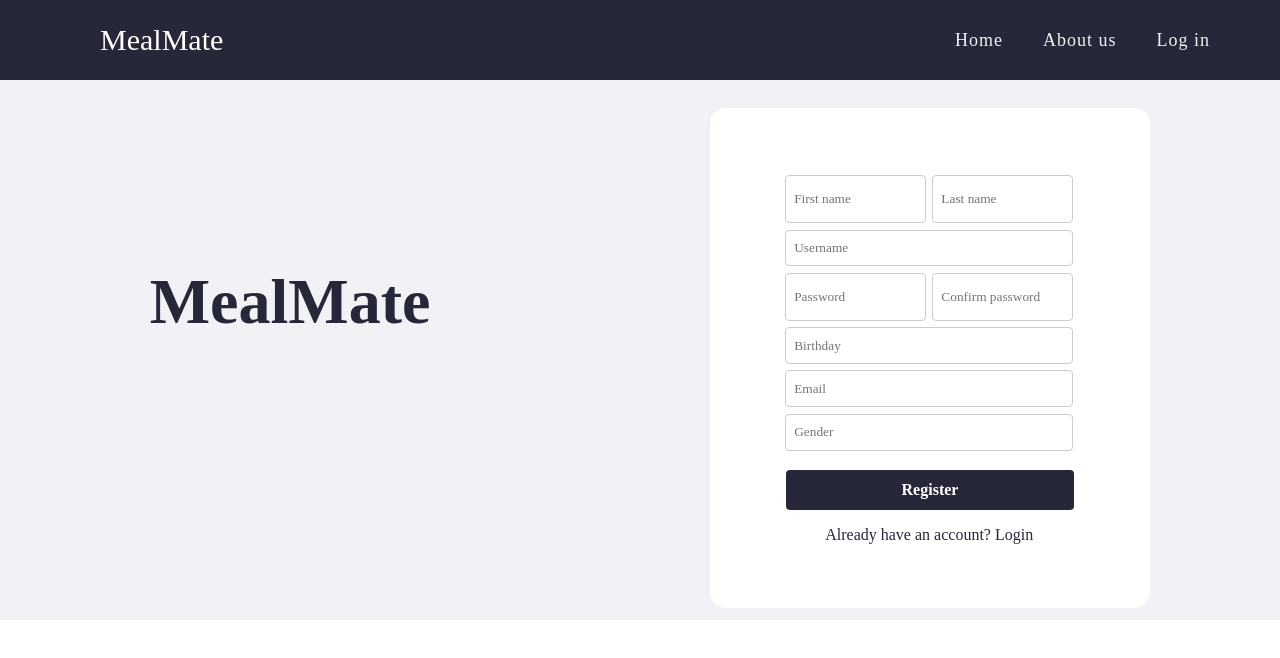
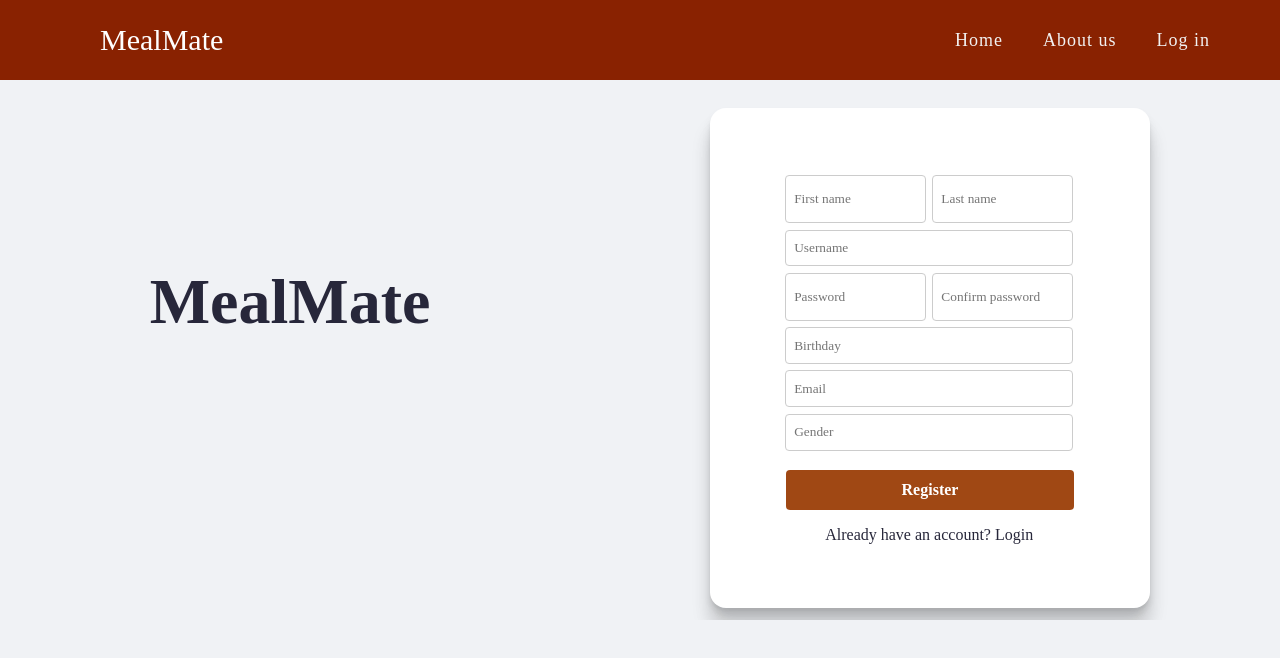
Before and after one commit to doyoon1/Meal-Planner, a React (Create React App) app: page /Register in a window 1280 px wide. Shown: the top 658 px of the page. Built offline with nearby package versions, Linux system fonts and the light colour scheme; a web font is replaced by a local one.

Commit message:
Update files with new changes

```diff
--- a/src/styles/About.css
+++ b/src/styles/About.css
@@ -5,6 +5,9 @@ section {
   padding: 1rem 1rem;
   margin-bottom: 20rem;
   border-radius: 16px;
+  box-shadow: 0 2.8px 2.2px rgba(0, 0, 0, 0.034),
+    0 6.7px 5.3px rgba(0, 0, 0, 0.048), 0 5.5px 10px rgba(0, 0, 0, 0.06),
+    0 22.3px 17.9px rgba(0, 0, 0, 0.072), 0 20px 20px rgba(0, 0, 0, 0.12);
 }
 
 h1 {
@@ -13,7 +16,7 @@ h1 {
 }
 
 p {
-  font-size: .6rem;
+  font-size: 0.6rem;
 }
 
 @media (min-width: 600px) {
--- a/src/styles/Forgot.css
+++ b/src/styles/Forgot.css
@@ -15,10 +15,13 @@
   margin-top: 5rem;
   padding: 1rem;
   border-radius: 16px;
+  box-shadow: 0 2.8px 2.2px rgba(0, 0, 0, 0.034),
+    0 6.7px 5.3px rgba(0, 0, 0, 0.048), 0 5.5px 10px rgba(0, 0, 0, 0.06),
+    0 22.3px 17.9px rgba(0, 0, 0, 0.072), 0 20px 20px rgba(0, 0, 0, 0.12);
 }
 
 p {
-  font-size: .5rem;
+  font-size: 0.5rem;
   margin-top: 1rem;
 }
 
@@ -46,10 +49,15 @@ button {
   height: 2rem;
   font-size: 1rem;
   font-weight: bold;
-  background-color: #27273a;
+  background-color: #a04814;
   color: #fff;
   margin: 0 0.1rem;
   cursor: pointer;
+}
+
+button:hover {
+  background-color: #892201;
+  transition: 0.35s cubic-bezier(0.68, -0.55, 0.265, 1.55);
 }
 
 @media (min-width: 600px) {
@@ -101,7 +109,7 @@ button {
     height: 2rem;
     font-size: 1rem;
     font-weight: bold;
-    background-color: #27273a;
+    background-color: #a04814;
     color: #fff;
     margin: 0 0.1rem;
     cursor: pointer;
@@ -154,10 +162,10 @@ button {
     border-radius: 4px;
     border: none;
     width: 8.9rem;
-    height: 2rem;
+    height: 2.5rem;
     font-size: 1rem;
     font-weight: bold;
-    background-color: #27273a;
+    background-color: #a04814;
     color: #fff;
     margin: 0 0.1rem;
     cursor: pointer;
--- a/src/styles/Home.css
+++ b/src/styles/Home.css
@@ -1,3 +1,7 @@
+body {
+  background-color: #f0f2f5;
+}
+
 .showcase {
   width: 100%;
   height: 590px;
@@ -16,7 +20,7 @@
 }
 
 .actions .btn {
-  background-color: #000;
+  background-color: #a04814;
   height: 2.5rem;
   width: 15rem;
   font-size: 1rem;
@@ -56,7 +60,7 @@
 
 footer {
   height: 100px;
-  background-color: #27273a;
+  background-color: #892201;
   color: #fff;
 }
 
@@ -73,8 +77,6 @@ footer {
     background-size: cover;
     background-position: center;
   }
-
-
 
   .actions {
     flex-direction: column;
@@ -145,7 +147,7 @@ footer {
     width: 15rem;
     border-radius: 16px;
     font-size: 3rem;
-    padding: .5rem;
+    padding: 0.5rem;
   }
 
   .title button {
@@ -153,9 +155,13 @@ footer {
     color: #fff;
     height: 2.5rem;
     width: 6rem;
-    padding: .5rem;
+    padding: 0.5rem;
     border-radius: 16px;
-    font-size: .7rem;
+    font-size: 0.7rem;
+  }
+
+  .title button:hover {
+    background-color: #892301;
   }
 }
 
@@ -202,7 +208,7 @@ footer {
     width: 25rem;
     border-radius: 16px;
     font-size: 4rem;
-    padding: .5rem;
+    padding: 0.5rem;
   }
 
   .title button {
@@ -215,6 +221,9 @@ footer {
     font-size: 1.3rem;
   }
 
+  .title button:hover {
+    background-color: #892301;
+  }
 }
 
 @media (min-width: 1000px) {
@@ -242,7 +251,7 @@ footer {
     width: 25rem;
     border-radius: 16px;
     font-size: 5rem;
-    padding: .5rem;
+    padding: 0.5rem;
   }
 
   .title button {
@@ -255,8 +264,12 @@ footer {
     font-size: 1.5rem;
   }
 
+  .title button:hover {
+    background-color: #892301;
+  }
+
   .actions .btn {
-    background-color: #000;
+    background-color: #a04814;
     height: 3.5rem;
     width: 17rem;
     font-size: 1.3rem;
--- a/src/styles/Login.css
+++ b/src/styles/Login.css
@@ -17,6 +17,11 @@
   font-weight: bold;
 }
 
+.right-side button:hover {
+  background-color: #892201;
+  transition: 0.35s cubic-bezier(0.68, -0.55, 0.265, 1.55);
+}
+
 .right-side {
   display: flex;
   flex-direction: column;
@@ -32,6 +37,9 @@
   padding: 1rem;
   padding-top: 3rem;
   border-radius: 16px;
+  box-shadow: 0 2.8px 2.2px rgba(0, 0, 0, 0.034),
+    0 6.7px 5.3px rgba(0, 0, 0, 0.048), 0 5.5px 10px rgba(0, 0, 0, 0.06),
+    0 22.3px 17.9px rgba(0, 0, 0, 0.072), 0 20px 20px rgba(0, 0, 0, 0.12);
 }
 
 .right-side input {
@@ -53,7 +61,7 @@
   font-size: 1rem;
   font-weight: bold;
   margin: 1rem 0;
-  background-color: #27273a;
+  background-color: #a04814;
   color: #fff;
 }
 
@@ -106,7 +114,7 @@
     font-size: 1rem;
     font-weight: bold;
     margin: 1rem 0;
-    background-color: #27273a;
+    background-color: #a04814;
     color: #fff;
   }
 
@@ -171,9 +179,11 @@
     font-size: 1rem;
     font-weight: bold;
     margin: 1rem 0;
-    background-color: #27273a;
+    background-color: #a04814;
     color: #fff;
   }
+
+
 
   .form-text a {
     text-decoration: none;
--- a/src/styles/Navbar.css
+++ b/src/styles/Navbar.css
@@ -11,7 +11,7 @@ nav {
   display: flex;
   height: 80px;
   width: 100%;
-  background: #27273a;
+  background: #892201;
   align-items: center;
   justify-content: space-between;
   padding: 0 50px 0 100px;
@@ -42,12 +42,12 @@ nav .rightSide a {
 
 nav .rightSide a.active,
 nav .rightSide a:hover {
-  color: #111;
-  background: #fff;
+  color: #fff;
+  background: #df8402;
 }
 
 nav .menu-btn i {
-  color: #fff;
+  color: #df8402;
   font-size: 22px;
   cursor: pointer;
   display: none;
@@ -74,7 +74,7 @@ input[type="checkbox"] {
     position: fixed;
     top: 80px;
     left: -100%;
-    background: #111;
+    background: #df8402;
     height: 100vh;
     width: 100%;
     text-align: center;
@@ -101,7 +101,8 @@ input[type="checkbox"] {
   nav .rightSide a.active,
   nav .rightSide a:hover {
     background: none;
-    color: #bd6a1c93;
+    color: #892201;
+    font-weight: bold;
   }
 }
 
--- a/src/styles/Register.css
+++ b/src/styles/Register.css
@@ -17,6 +17,14 @@
   margin-top: 1rem;
   border-radius: 16px;
   margin-bottom: 4rem;
+  box-shadow: 0 2.8px 2.2px rgba(0, 0, 0, 0.034),
+    0 6.7px 5.3px rgba(0, 0, 0, 0.048), 0 5.5px 10px rgba(0, 0, 0, 0.06),
+    0 22.3px 17.9px rgba(0, 0, 0, 0.072), 0 20px 20px rgba(0, 0, 0, 0.12);
+}
+
+.box-right button:hover {
+  background-color: #892201;
+  transition: 0.35s cubic-bezier(0.68, -0.55, 0.265, 1.55);
 }
 
 .box-input-row {
@@ -58,8 +66,8 @@
   height: 4rem;
   font-size: 1rem;
   font-weight: bold;
-  margin: 1rem 0 1rem .25rem;
-  background-color: #27273a;
+  margin: 1rem 0 1rem 0.25rem;
+  background-color: #a04814;
   color: #fff;
 }
 
@@ -124,8 +132,8 @@
     height: 4rem;
     font-size: 1rem;
     font-weight: bold;
-    margin: 1rem 0 1rem .25rem;
-    background-color: #27273a;
+    margin: 1rem 0 1rem 0.25rem;
+    background-color: #a04814;
     color: #fff;
   }
 }
@@ -191,8 +199,8 @@
     height: 4rem;
     font-size: 1rem;
     font-weight: bold;
-    margin: 1rem 0 1rem .25rem;
-    background-color: #27273a;
+    margin: 1rem 0 1rem 0.25rem;
+    background-color: #a04814;
     color: #fff;
   }
 }
```
Also changed, not shown: src/pages/Home.js (line endings or trailing spaces).
